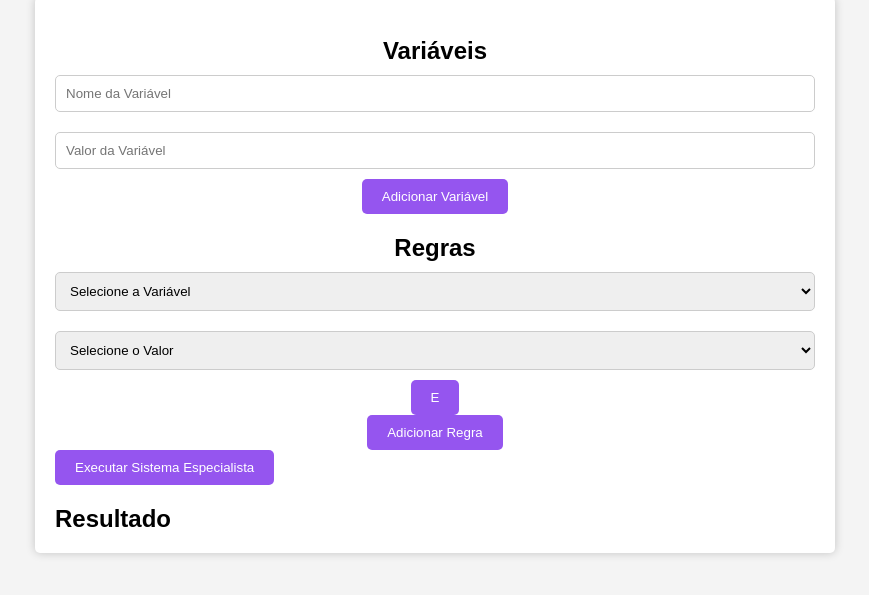
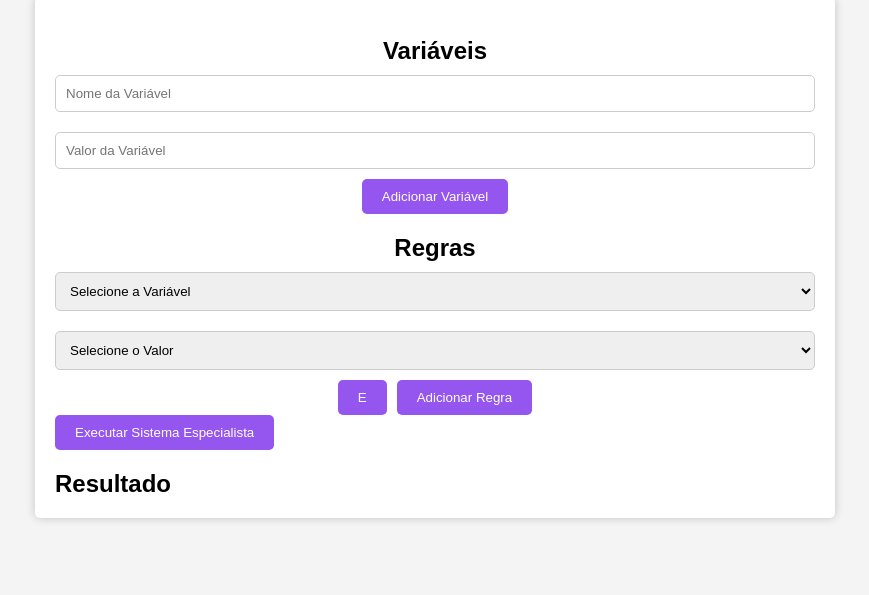
Before and after one commit to rafaellaevboff/SEFilmesBrasileiros, a plain HTML site: page index.html in a window 1280 px wide. Shown: the part 85-680 px from the top of the page, without its empty margins (205-1074 px from the left). Drawn offline with Linux system fonts and the light colour scheme; no server answers.

Commit message:
alterações nos botões

```diff
--- a/index.html
+++ b/index.html
@@ -27,8 +27,10 @@
             <select id="selecionarValorRegra">
                 <option value="">Selecione o Valor</option>
             </select>
-            <button onclick="adicionarValorRegra()">E</button>
-            <button onclick="adicionarRegra()">Adicionar Regra</button>
+            <div id="botoesRegras">
+                <button onclick="adicionarValorRegra()">E</button>
+                <button onclick="adicionarRegra()">Adicionar Regra</button>
+              </div>
             <ul id="listaRegras"></ul>
         </div>
 
--- a/style.css
+++ b/style.css
@@ -55,6 +55,12 @@ input[type="text"] {
     align-items: center;
 }
 
+#botoesRegras {
+    display: flex;
+    gap: 10px;
+    justify-content: center;
+}
+
 #saida {
     margin-top: 20px;
 }
```
